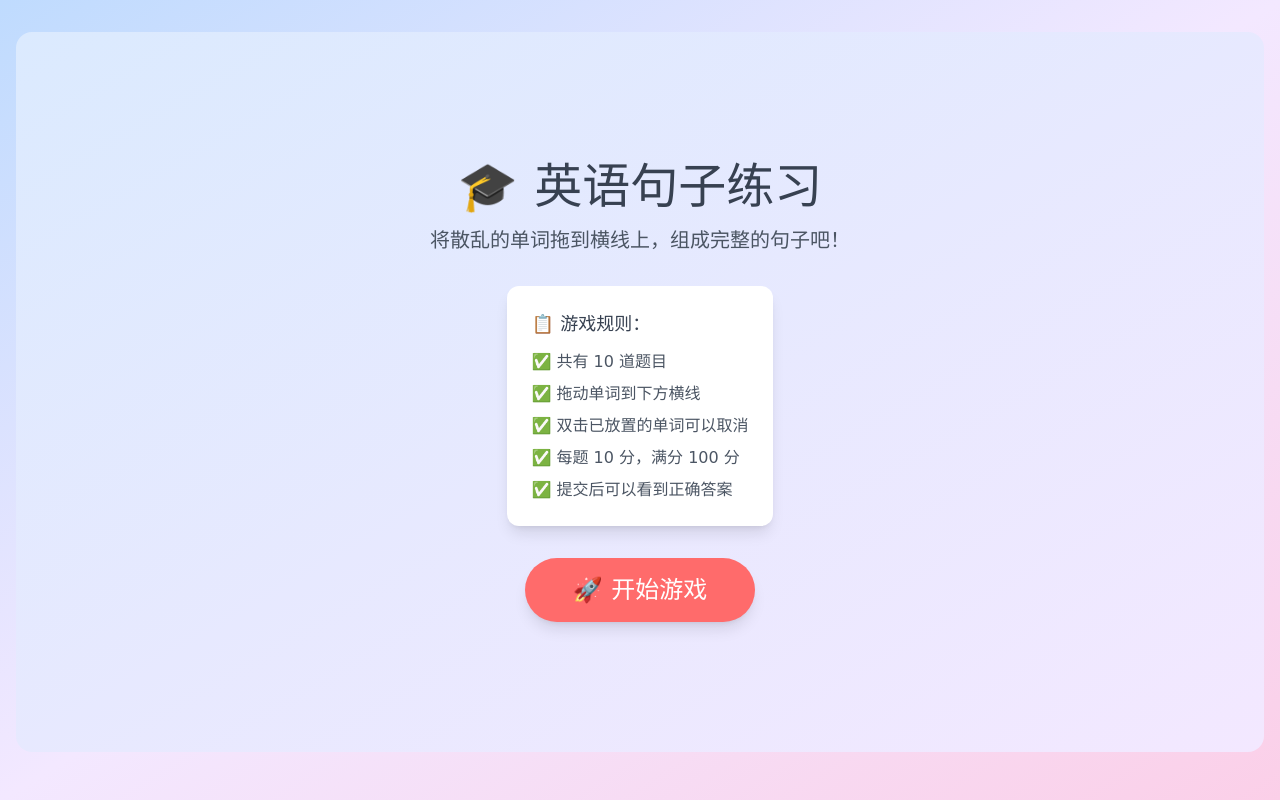
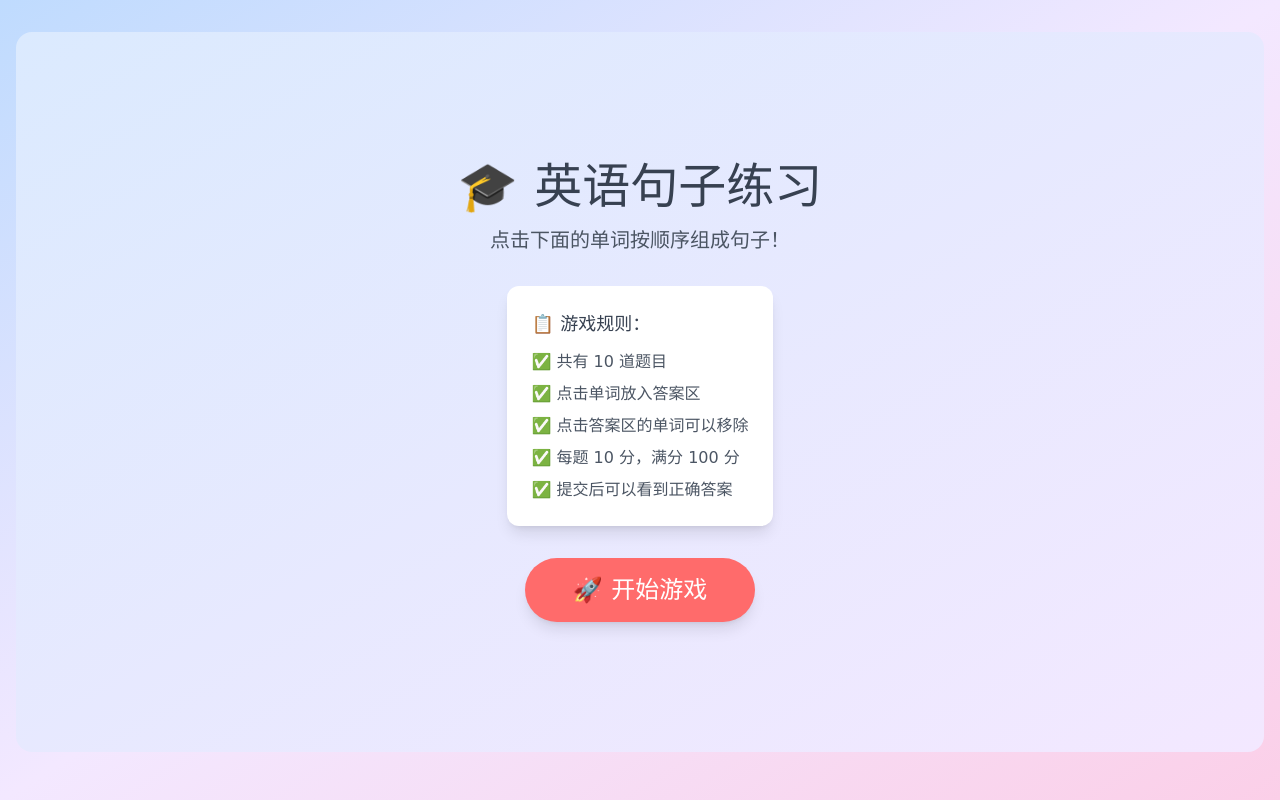
Before and after one commit to liujia1/wordsGame, a React (Vite) app: page / in a window 1280 px wide. Built offline with nearby package versions, Linux system fonts and the light colour scheme.

Commit message:
修正错误的首页描述信息

```diff
--- a/src/components/SentenceGame.jsx
+++ b/src/components/SentenceGame.jsx
@@ -482,15 +482,15 @@ const SentenceGame = () => {
           🎓 英语句子练习
         </h2>
         <p className="text-xl text-gray-600 mb-8 text-center max-w-md">
-          将散乱的单词拖到横线上，组成完整的句子吧！
+          点击下面的单词按顺序组成句子！
         </p>
 
         <div className="bg-white rounded-xl p-6 shadow-lg mb-8 max-w-md">
           <h3 className="font-bold text-lg mb-3 text-gray-700">📋 游戏规则：</h3>
           <ul className="space-y-2 text-gray-600">
             <li>✅ 共有 10 道题目</li>
-            <li>✅ 拖动单词到下方横线</li>
-            <li>✅ 双击已放置的单词可以取消</li>
+            <li>✅ 点击单词放入答案区</li>
+            <li>✅ 点击答案区的单词可以移除</li>
             <li>✅ 每题 10 分，满分 100 分</li>
             <li>✅ 提交后可以看到正确答案</li>
           </ul>
```
